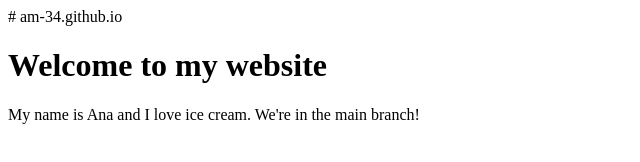
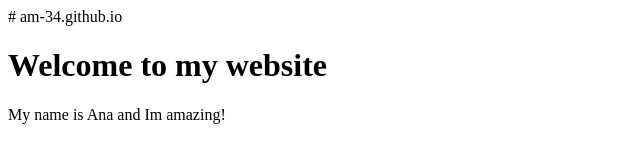
Before and after one commit to am-34/am-34.github.io, a plain HTML site: page index.html in a window 1280 px wide. Shown: the whole page, without its empty margins (0-640 px from the left). Drawn offline with Linux system fonts and the light colour scheme.

Commit message:
Update index.html

```diff
--- a/index.html
+++ b/index.html
@@ -5,6 +5,6 @@
 
 <h1>Welcome to my website</h1>
 
-<p> My name is Ana and I love ice cream. We're in the main branch!</p>
+<p> My name is Ana and Im amazing!</p>
 </body>
 </html>
```
